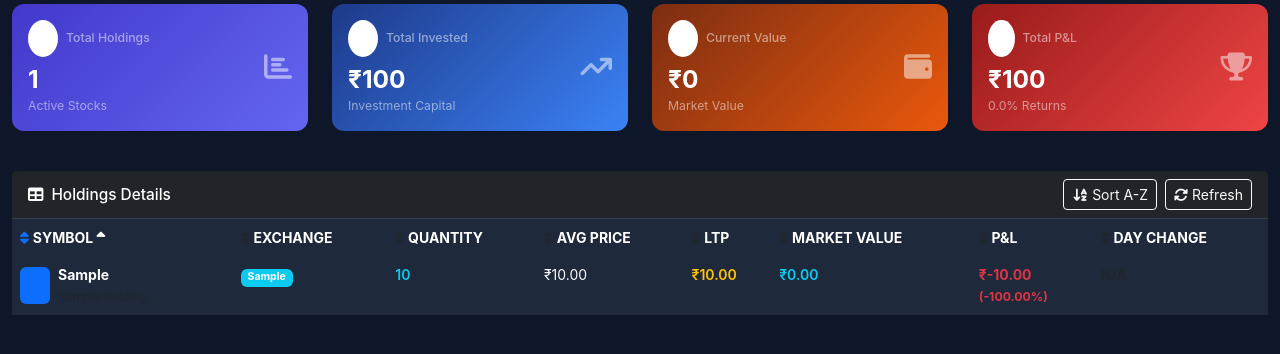
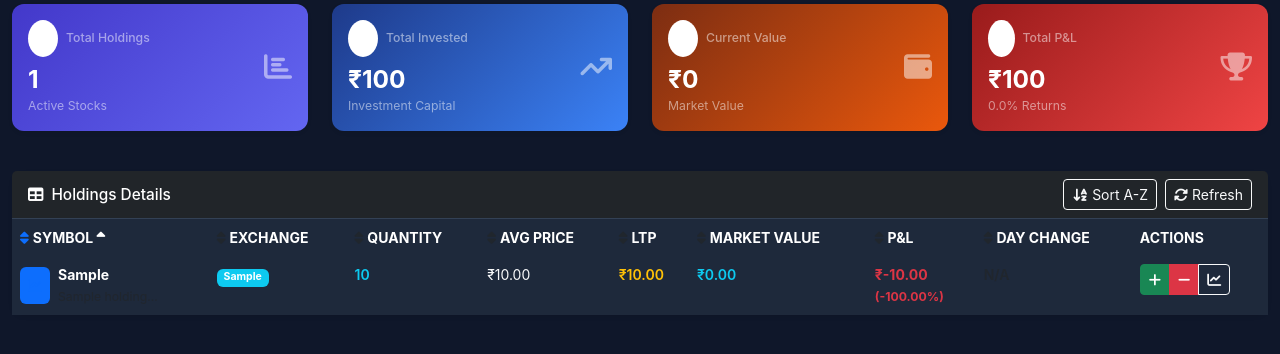
Before and after one commit to dhananjay-shahane/KotakNeoTrade, a Flask app: template templates/holdings.html in a window 1280 px wide. Shown: the part 99-453 px from the top of the page. Run offline with Flask 3, Linux system fonts and the light colour scheme; the template is opened without the code that fills it: most values are stand-ins (such as "Sample title", 1, 10 or a date in 2020); some libraries are stand-ins or nearby versions.

Commit message:
Show trading actions for each holding within the portfolio management page
Add "ACTIONS" column with buy/sell/chart buttons to holdings.html template.

Replit-Commit-Author: Agent
Replit-Commit-Session-Id: 0478a983-51c8-44ea-b76b-29ad81342813
Replit-Commit-Screenshot-Url: https://storage.googleapis.com/screenshot-production-us-central1/11f16f90-89ed-4857-8828-fc7200a722a1/0206a8d2-bdb0-4f3d-99f9-36db33cf2953.jpg

```diff
--- a/templates/holdings.html
+++ b/templates/holdings.html
@@ -172,6 +172,7 @@
                         <th class="sortable border-0" onclick="sortTable('dayChange')" style="cursor: pointer;">
                             <i class="fas fa-sort me-1 text-muted"></i>DAY CHANGE <i class="fas fa-sort-up d-none" id="sort-dayChange-asc"></i><i class="fas fa-sort-down d-none" id="sort-dayChange-desc"></i>
                         </th>
+                        <th class="border-0">ACTIONS</th>
                     </tr>
                 </thead>
                 <tbody id="holdingsTableBody">
@@ -237,6 +238,19 @@
                                     N/A
                                 {% endif %}
                             </span>
+                        </td>
+                        <td class="border-0">
+                            <div class="btn-group btn-group-sm">
+                                <button class="btn btn-success btn-sm" onclick="buyHolding('{{ holding.displaySymbol or holding.symbol }}')">
+                                    <i class="fas fa-plus"></i>
+                                </button>
+                                <button class="btn btn-danger btn-sm" onclick="sellHolding('{{ holding.displaySymbol or holding.symbol }}', '{{ holding.sellableQuantity or holding.quantity or 0 }}')">
+                                    <i class="fas fa-minus"></i>
+                                </button>
+                                <button class="btn btn-outline-light btn-sm" onclick="getQuote('{{ holding.instrumentToken }}', '{{ holding.exchangeSegment }}')">
+                                    <i class="fas fa-chart-line"></i>
+                                </button>
+                            </div>
                         </td>
                     </tr>
                     {% endfor %}
```
Also changed, not shown: 1 other file.
